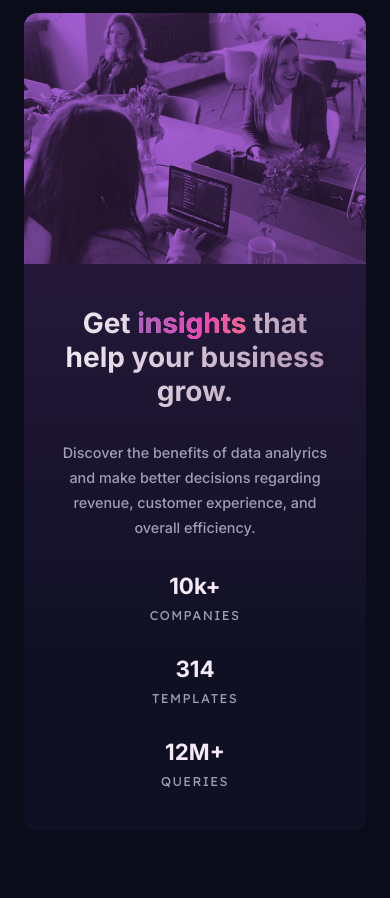
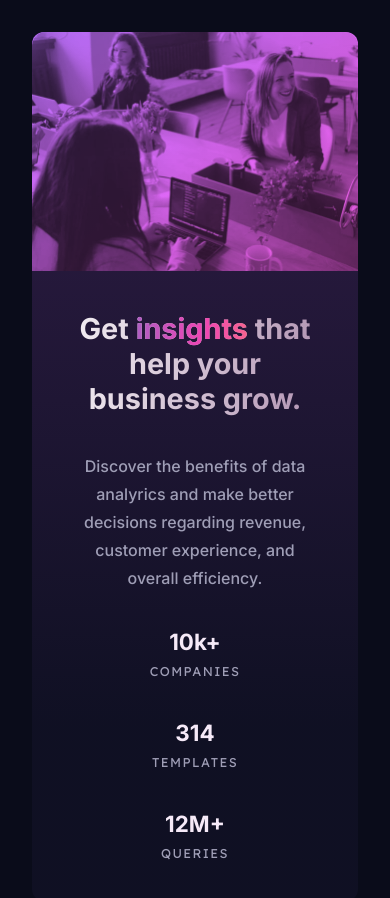
Before and after one commit to correlucas/stats-preview-card-component, a plain HTML site: page index.html in a window 390 px wide. Before the commit the page ends 844 px from the top, so only its background shows below. Drawn offline with Linux system fonts and the light colour scheme.

Commit message:
responsivity fixed

```diff
--- a/index.html
+++ b/index.html
@@ -15,9 +15,6 @@
 
 <body>
   <main>
-
-    <div class="container">
-
     <div class="hero-text">
       <h1>Get <span>insights</span> that help your business grow.</h1>
       <p>Discover the benefits of data analyrics and make better decisions regarding revenue, customer experience, and overall efficiency.</p>
@@ -38,14 +35,14 @@
       </div>
     </div>
 
-      <div class="hero-img">
-        <picture>
-          <source srcset="./images/image-header-mobile.webp" media="(max-width: 700px)">
-          <source srcset="./images/image-header-desktop-1000px.webp" media="(max-width: 1000px)">
+    <picture class="hero-image">
+      <source srcset="./images/image-header-mobile.webp" media="(max-width: 620px)">
       <img src="./images/image-header-desktop.webp" alt="Office Workers Smiling">
     </picture>
-      </div>
 
+    <!-- <div class="hero-image">
+      <img class="desktop" src="./images/image-header-desktop.webp" alt="Office Workers Smiling">
+    </div> -->
     </div>
   </main>
 
--- a/style.css
+++ b/style.css
@@ -2,7 +2,7 @@
 
 :root {
   /* primary */
-  --p-purple: hsla(276, 60%, 61%, 1);
+  --p-purple: rgb(183, 75, 255);
   --p-white: rgb(246, 234, 248);
   /* neutral */
   --n-dk-purple: hsla(246, 38%, 16%, 1);
@@ -15,67 +15,79 @@
   padding: 0;
   text-decoration: 0;
   box-sizing: border-box;
-  font-size: 16px;
 }
 
-img {
+/* Make images easier to work with */
+img,
+picture {
+  max-width: 100%;
   display: block;
   line-height: 0;
 }
 
-main {
-  margin: 44px;
-}
 
 body {
   font-family: 'Inter', sans-serif;
   background-color: var(--n-bg);
-  display: grid;
-  place-content: center;
-  height: 100vh;
+  display: flex;
+  min-height: 100vh;
+  align-items: center;
+  justify-content: center;
 }
 
-.container {
+main {
   display: grid;
-  grid-template-columns: auto 1fr;
-  grid-template-rows: auto auto auto;
-  border-radius: 14px;
-  place-content: center;
-  /* justify-items: end; */
-  margin: auto;
-  width: 1115px;
-  /* column #1 background gradient */
-  background: linear-gradient(to top,
-      hsla(246, 38%, 16%, 0.3) 20%,
-      rgb(70, 39, 98, 0.5) 80%);
+  grid-template-columns: 1fr 1fr;
+  max-width: 1000px;
+  overflow: hidden;
+  border-radius: 12px;
+  gap: 40px;
+  padding-left: 60px;
+  margin: 2rem;
+  background: linear-gradient(to top, hsla(246, 38%, 16%, 0.3) 20%, rgb(70, 39, 98, 0.5) 80%);
 }
 
-.hero-img img {
+.hero-image img {
+  width: 100%;
   height: 100%;
-  width: auto;
+  object-fit: cover;
+  border-radius: 0 0.875rem 0.875rem 0;
   mix-blend-mode: multiply;
-  opacity: 0.80;
-  border-radius: 0 0.875rem 0.875rem 0;
+  opacity: .8;
+  transition: ease-in-out 1s;
 }
 
-
-.hero-img {
-  border-radius: 0 0.875rem 0.875rem 0;
-  background-color: var(--p-purple);
+.hero-image {
+  background: linear-gradient(320deg, #ff61f3 0%, #b86ffb 100%);
 }
 
 .hero-text {
-  padding: 4.375rem 7.75rem 4.375rem 4.375rem;
+  display: flex;
+  flex-direction: column;
+  justify-content: space-evenly;
+  column-gap: 100px;
+  row-gap: 16px;
+  padding-block: 20px;
 }
 
-.hero-text h1,
-.highlights h2 {
+.highlights {
+  display: flex;
+  flex-flow: row wrap;
+  gap: 40px;
+}
+
+h1,
+.hero-text p {
+  max-width: 400px;
+}
+
+h1,
+h2 {
   color: var(--p-white);
 }
 
-.hero-text h1 {
+h1 {
   font-size: 2.125rem;
-  padding-bottom: 32px;
   background: linear-gradient(96.59deg, #FBF9FB -12.67%, #AD8DAE 105.92%);
   -webkit-background-clip: text;
   -webkit-text-fill-color: transparent;
@@ -109,7 +121,6 @@ body {
 
 .hero-text>p {
   line-height: 1.75;
-  padding-bottom: 5rem;
 }
 
 .highlights h2 {
@@ -125,85 +136,84 @@ body {
   text-transform: uppercase;
 }
 
-.highlights {
-  display: flex;
-  gap: 70px;
-}
-
 .highlights p {
   font-family: 'Lexend Deca', sans-serif;
   letter-spacing: 1.4px;
 }
 
-@media (max-width: 1000px) {
-  .hero-img img {
-    margin: 0;
+@media (max-width: 820px) {
+
+  h1,
+  .hero-text span {
+    font-size: 1.5rem;
   }
 
+  .hero-text p {
+    font-size: 0.8rem;
+  }
 
-  .container {
-    max-width: 700px;
-    justify-items: end;
+  .highlights h2 {
+    font-size: 1rem;
+    padding-bottom: 0.5rem;
+  }
+
+  .highlights {
+    gap: 20px;
+  }
+
+  .highlights p {
+    font-size: 0.7rem;
+    padding-bottom: 0.5rem;
+  }
+
+}
+
+@media (max-width: 620px) {
+
+  main {
+    display: flex;
+    flex-direction: column-reverse;
+    padding-left: 0;
+    gap: 20px;
   }
 
   .hero-text {
-    align-self: center;
-    padding: 3.375rem;
+    display: flex;
+    padding-inline: 40px;
+    text-align: center;
+    align-items: center;
+    justify-content: center;
   }
 
-  .hero-text>p {
-    line-height: 1.75;
-    padding-bottom: 2rem;
-  }
-}
-
-
-@media (max-width: 700px) {
-  main {
-    margin: 24px;
+  h1,
+  .hero-text span {
+    font-size: 1.8rem;
+    padding-bottom: 20px;
   }
 
-  .container {
-    grid-template-columns: 1fr;
-    width: 100%;
-    height: 100%;
-    /* margin: 0 auto; */
-    place-content: center;
-    text-align: center;
-    align-items: center;
-    height: initial;
-  }
-
-  .container h1,
-  .hero-text span {
-    font-size: 1.75rem;
-  }
-
-  .hero-text {
-    padding: 42px 32px;
-  }
-
-  .hero-text h1 {
-    margin: 0 auto;
-  }
-
-  .hero-text>p {
-    font-size: 0.9rem;
-    padding-bottom: 2rem;
-  }
-
-  .hero-img,
-  .hero-img img {
-    grid-row: 1;
-    width: 100%;
-    height: 100%;
-    border-radius: 0.875rem 0.875rem 0 0;
+  .hero-text p {
+    font-size: 1rem;
+    padding-bottom: 20px;
   }
 
   .highlights {
     flex-direction: column;
-    gap: 32px;
-    padding: 0;
-    justify-content: center;
   }
+
+  .highlights h2 {
+    font-size: 1.4rem;
+    padding-bottom: 0.5rem;
+  }
+
+  .highlights p {
+    font-size: 0.8rem;
+  }
+
+  .hero-image img {
+    display: block;
+    max-width: 100%;
+    object-fit: cover;
+    border-radius: 0.875rem 0.875rem 0 0;
+  }
+
 }
```
Lines whose indentation alone changed are shown as unchanged.
